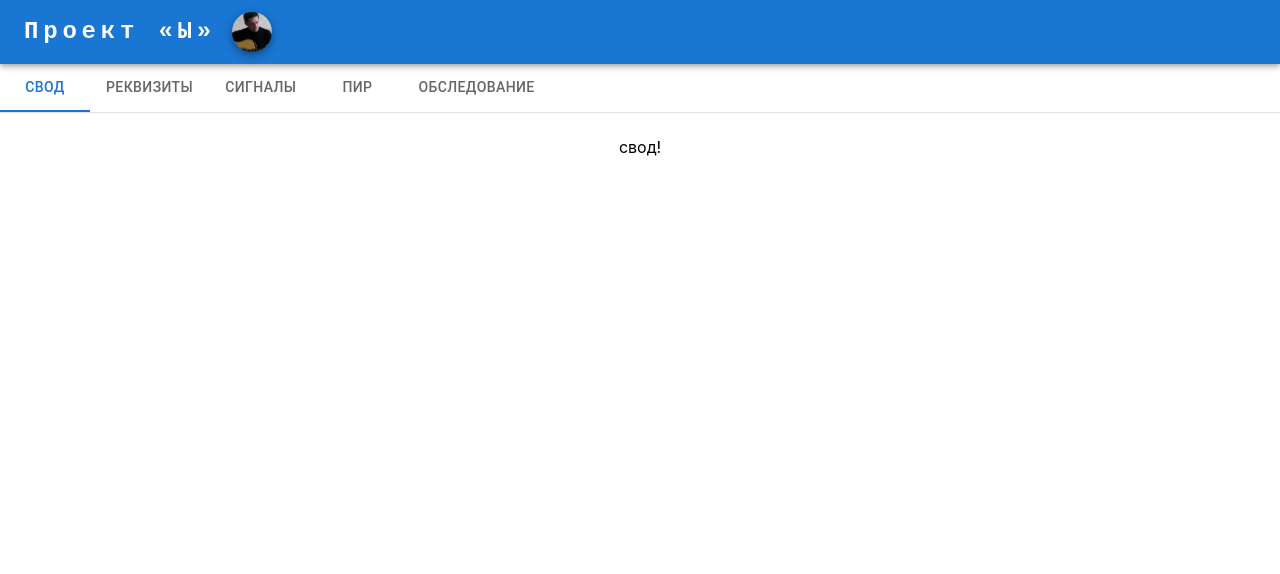
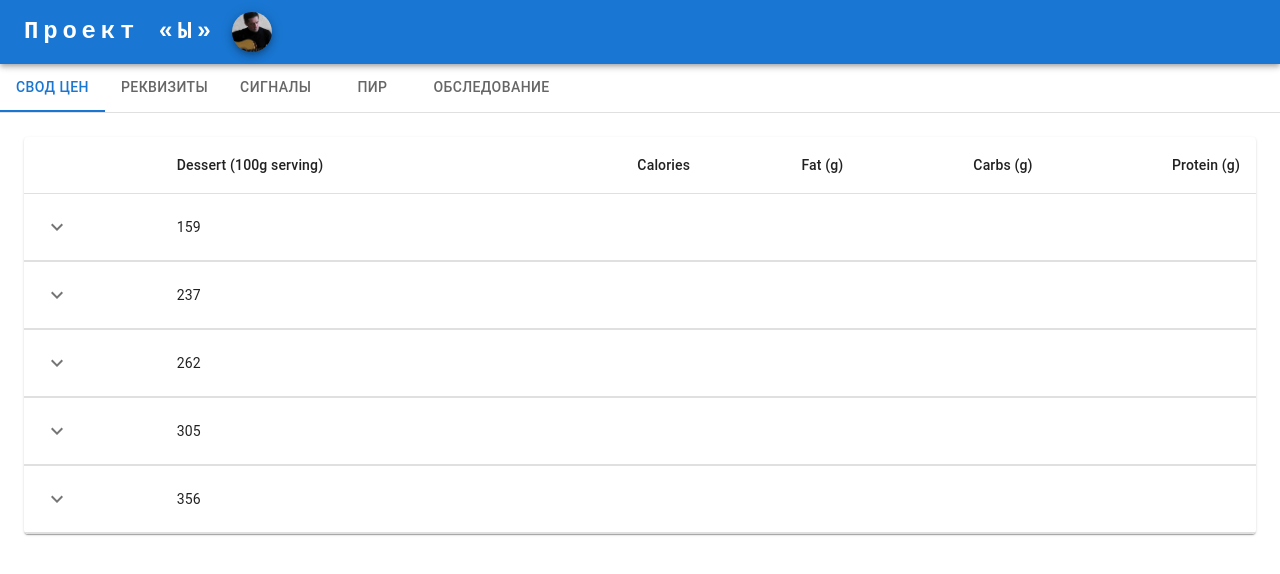
Before and after one commit to adesoft75/react-offer, a React (Create React App) app: page / in a window 1280 px wide. Shown: the top 574 px of the page. Built offline with nearby package versions, Linux system fonts and the light colour scheme.

Commit message:
ver.0.12

```diff
--- a/src/AppChapters.js
+++ b/src/AppChapters.js
@@ -1,12 +1,14 @@
 import React from 'react'
 import Box from '@mui/material/Box'
+import Chapter00 from './Chapter00'
 import Chapter01 from './Chapter01'
 
 export default function AppChapters(props) {
 
     return (
       <Box sx={{ width: '100%' }}>
-        {props.index = 1 &&  <Chapter01 init={props.init.requisites} />}
+        {props.index === 0 && <Chapter00 init={props.init.items} />}
+        {props.index === 1 && <Chapter01 init={props.init.requisites} />}
       </Box>
     )
   }
--- a/src/AppTabs.js
+++ b/src/AppTabs.js
@@ -51,9 +51,7 @@
         tabs.map((tab, index) => {
           return(
           <CustomTabPanel value={value} index={tabs.indexOf(tab)} key={tab} >
-            {/* <AppChapters init={props.init} index={props.init.requisites} /> */}
-            {tab.toLowerCase() + "!"}
-            {/* <Chapter01 init={props.init.requisites} /> */}
+            <AppChapters init={props.init} index={tabs.indexOf(tab)} />
           </CustomTabPanel>
         )})
       }
--- /dev/null
+++ b/src/Chapter00.js
@@ -0,0 +1,158 @@
+import React from 'react'
+import PropTypes from 'prop-types'
+import Box from '@mui/material/Box'
+import Collapse from '@mui/material/Collapse'
+import IconButton from '@mui/material/IconButton'
+import Table from '@mui/material/Table'
+import TableBody from '@mui/material/TableBody'
+import TableCell from '@mui/material/TableCell'
+import TableContainer from '@mui/material/TableContainer'
+import TableHead from '@mui/material/TableHead'
+import TableRow from '@mui/material/TableRow'
+import Typography from '@mui/material/Typography'
+import Paper from '@mui/material/Paper'
+import KeyboardArrowDownIcon from '@mui/icons-material/KeyboardArrowDown'
+import KeyboardArrowUpIcon from '@mui/icons-material/KeyboardArrowUp'
+
+function createData(num, name, duration, value) {
+    return {
+        num,
+        name,
+        duration,
+        value,
+        history: [
+        {
+          date: '2020-01-05',
+          customerId: '11091700',
+          amount: 3,
+        },
+        {
+          date: '2020-01-02',
+          customerId: 'Anonymous',
+          amount: 1,
+        },
+      ],
+    }
+  }
+
+  function Row(props) {
+    const { row } = props
+    const [open, setOpen] = React.useState(false)
+
+    return (
+      <React.Fragment>
+        <TableRow sx={{ '& > *': { borderBottom: 'unset' } }}>
+          <TableCell>
+            <IconButton
+              aria-label="expand row"
+              size="small"
+              onClick={() => setOpen(!open)}
+            >
+              {open ? <KeyboardArrowUpIcon /> : <KeyboardArrowDownIcon />}
+            </IconButton>
+          </TableCell>
+          <TableCell component="th" scope="row">
+            {row.name}
+          </TableCell>
+          <TableCell align="right">{row.calories}</TableCell>
+          <TableCell align="right">{row.fat}</TableCell>
+          <TableCell align="right">{row.carbs}</TableCell>
+          <TableCell align="right">{row.protein}</TableCell>
+        </TableRow>
+        <TableRow>
+          <TableCell style={{ paddingBottom: 0, paddingTop: 0 }} colSpan={6}>
+            <Collapse in={open} timeout="auto" unmountOnExit>
+              <Box sx={{ margin: 1 }}>
+                <Typography variant="h6" gutterBottom component="div">
+                  History
+                </Typography>
+                <Table size="small" aria-label="purchases">
+                  <TableHead>
+                    <TableRow>
+                      <TableCell>Date</TableCell>
+                      <TableCell>Customer</TableCell>
+                      <TableCell align="right">Amount</TableCell>
+                      <TableCell align="right">Total price ($)</TableCell>
+                    </TableRow>
+                  </TableHead>
+                  <TableBody>
+                    {row.history.map((historyRow) => (
+                      <TableRow key={historyRow.date}>
+                        <TableCell component="th" scope="row">
+                          {historyRow.date}
+                        </TableCell>
+                        <TableCell>{historyRow.customerId}</TableCell>
+                        <TableCell align="right">{historyRow.amount}</TableCell>
+                        <TableCell align="right">
+                          {Math.round(historyRow.amount * row.price * 100) / 100}
+                        </TableCell>
+                      </TableRow>
+                    ))}
+                  </TableBody>
+                </Table>
+              </Box>
+            </Collapse>
+          </TableCell>
+        </TableRow>
+      </React.Fragment>
+    )
+  }
+
+  Row.propTypes = {
+    row: PropTypes.shape({
+      calories: PropTypes.number.isRequired,
+      carbs: PropTypes.number.isRequired,
+      fat: PropTypes.number.isRequired,
+      history: PropTypes.arrayOf(
+        PropTypes.shape({
+          amount: PropTypes.number.isRequired,
+          customerId: PropTypes.string.isRequired,
+          date: PropTypes.string.isRequired,
+        }),
+      ).isRequired,
+      name: PropTypes.string.isRequired,
+      price: PropTypes.number.isRequired,
+      protein: PropTypes.number.isRequired,
+    }).isRequired,
+  }
+
+  const rows = [
+    createData('Frozen yoghurt', 159, 6.0, 24, 4.0, 3.99),
+    createData('Ice cream sandwich', 237, 9.0, 37, 4.3, 4.99),
+    createData('Eclair', 262, 16.0, 24, 6.0, 3.79),
+    createData('Cupcake', 305, 3.7, 67, 4.3, 2.5),
+    createData('Gingerbread', 356, 16.0, 49, 3.9, 1.5),
+  ]
+
+  function CollapsibleTable() {
+    return (
+      <TableContainer component={Paper}>
+        <Table aria-label="collapsible table">
+          <TableHead>
+            <TableRow>
+              <TableCell />
+              <TableCell>Dessert (100g serving)</TableCell>
+              <TableCell align="right">Calories</TableCell>
+              <TableCell align="right">Fat&nbsp;(g)</TableCell>
+              <TableCell align="right">Carbs&nbsp;(g)</TableCell>
+              <TableCell align="right">Protein&nbsp;(g)</TableCell>
+            </TableRow>
+          </TableHead>
+          <TableBody>
+            {rows.map((row) => (
+              <Row key={row.name} row={row} />
+            ))}
+          </TableBody>
+        </Table>
+      </TableContainer>
+    )
+  }
+
+export default function Chapter00(props) {
+    const items = props.init
+    return (
+      <div>
+        <CollapsibleTable />
+      </div>
+    )
+  }
--- a/src/templates.json
+++ b/src/templates.json
@@ -2,7 +2,7 @@
   "p_name": "react-offer",
   "date": "08.07.2024",
   "author": true,
-  "chapters": ["Свод","Реквизиты","Сигналы","ПИР","Обследование"],
+  "chapters": ["Свод цен","Реквизиты","Сигналы","ПИР","Обследование"],
   "requisites": [
     {
       "name": "Проект",
@@ -24,14 +24,54 @@
     {
       "name": "Конечный заказчик",
       "variants":
-      ["СХП",
-      "ЗСНХ"]
+      [
+        "СХП",
+        "ЗСНХ"
+      ]
     },
     {
       "name": "Подразделение",
       "variants":
-      ["Цех1",
-       "Цех2"]
+      [
+        "Цех1",
+        "Цех2"
+      ]
+    }
+  ],
+  "items": [
+    {
+      "num": "1", "parent": "0",
+      "name": "ПИР",
+      "value": "1000000",
+      "valueUnit": "1000000",
+      "duration": "6",
+      "durationUnit": "M",
+      "durationDepend": "0"
+    },
+    {
+      "num": "2", "parent": "1",
+      "name": "Разработка РД",
+      "value": "1200000",
+      "valueUnit": "1000000",
+      "duration": "6",
+      "durationUnit": "M",
+      "durationDepend": "После получения всех необходимых исходных данных"
+    },
+    {
+      "num": "3", "parent": "1",
+      "name": "Разработка ППО",
+      "value": "1000000",
+      "duration": "6",
+      "durationUnit": "M",
+      "durationDepend": "2"
+    },
+    {
+      "num": "4", "parent": "0",
+      "name": "СМР",
+      "value": "1000000",
+      "duration": "6",
+      "durationUnit": "M",
+      "durationDepend": "После подготовки оснований для установки шкафов"
     }
   ]
 }
```
